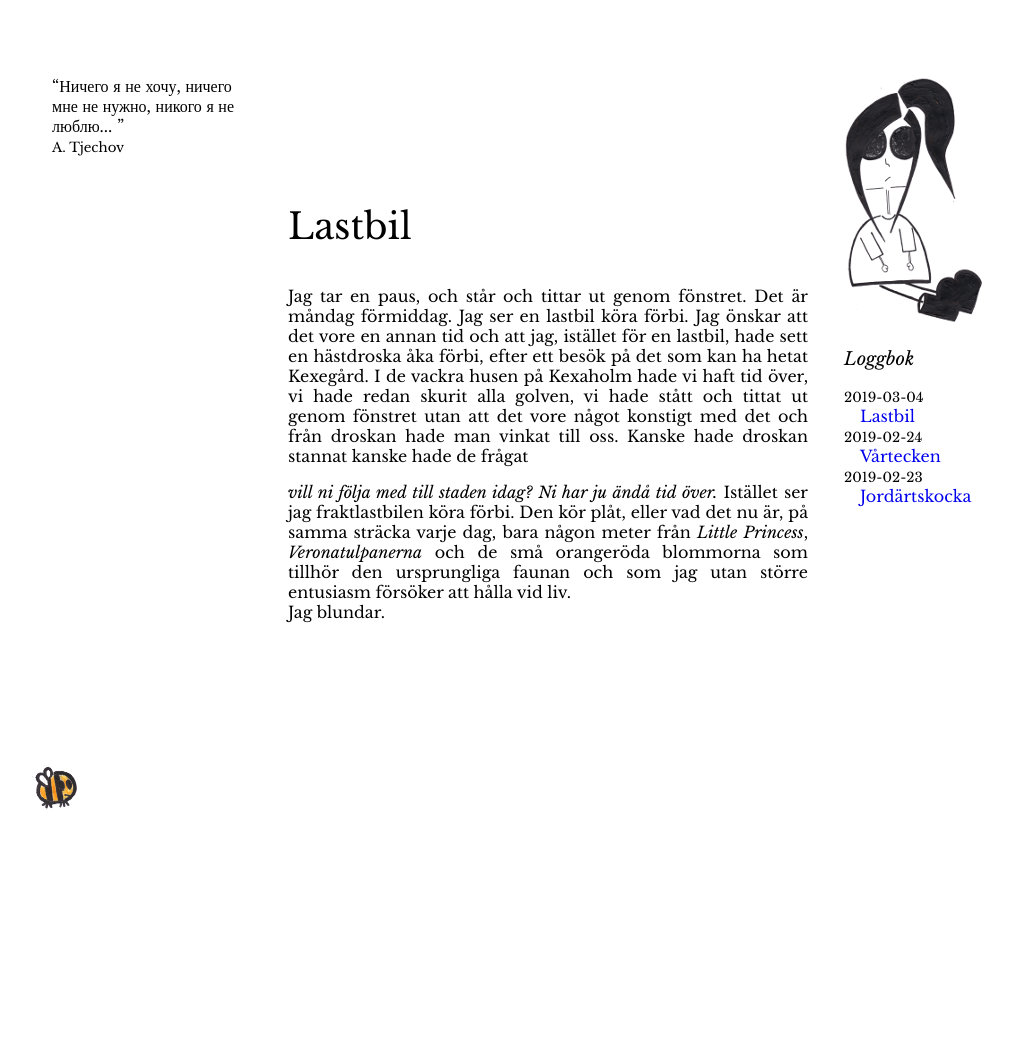
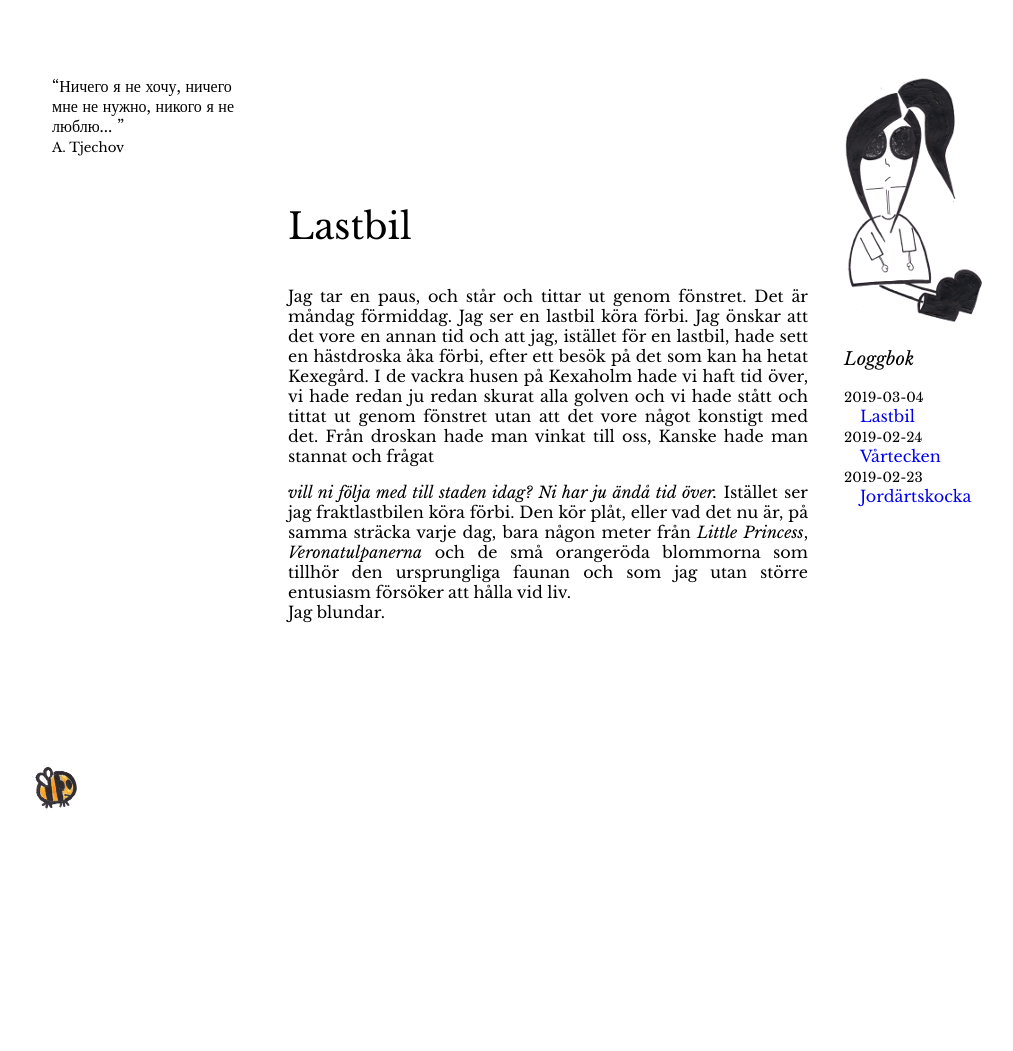
Before and after one commit to amandasandberg/amandasandberg.github.io, a Jekyll site: the page built from _posts/2019-03-04-Lastbil.md, in a window 1280 px wide. Shown: the whole page, without its empty margins (92-1105 px from the left). Built offline with Jekyll 4.4.1, drawn with Linux system fonts in a browser that asks for light colours.

Commit message:
Update 2019-03-04-Lastbil.md

```diff
--- a/_posts/2019-03-04-Lastbil.md
+++ b/_posts/2019-03-04-Lastbil.md
@@ -6,10 +6,10 @@ title: "Lastbil"
 Jag tar en paus, och står och tittar ut genom fönstret. Det är måndag förmiddag.
 Jag ser en lastbil köra förbi.
 Jag önskar att det vore en annan tid och att jag, istället för en lastbil, hade sett en hästdroska åka förbi, efter ett besök på det som kan ha hetat Kexegård.
- I de vackra husen på Kexaholm hade vi haft tid över, vi hade redan skurit alla golven,  vi hade stått och tittat ut genom fönstret utan att det vore något konstigt med det
-och från droskan hade man vinkat till oss.
-Kanske hade droskan stannat
-kanske hade de frågat
+ I de vackra husen på Kexaholm hade vi haft tid över, vi hade redan ju redan skurat alla golven och vi hade stått och tittat ut genom fönstret utan att det vore något konstigt med det.
+Från droskan hade man vinkat till oss,
+Kanske hade man stannat
+och frågat
 
 _vill ni följa med till staden idag? Ni har ju ändå tid över._
  Istället ser jag fraktlastbilen köra förbi.  Den kör plåt, eller vad det nu är,  på samma sträcka varje dag, bara någon meter från _Little Princess_, _Veronatulpanerna_ och de små orangeröda blommorna som tillhör den ursprungliga faunan och som jag utan större entusiasm försöker att hålla vid liv.
```
